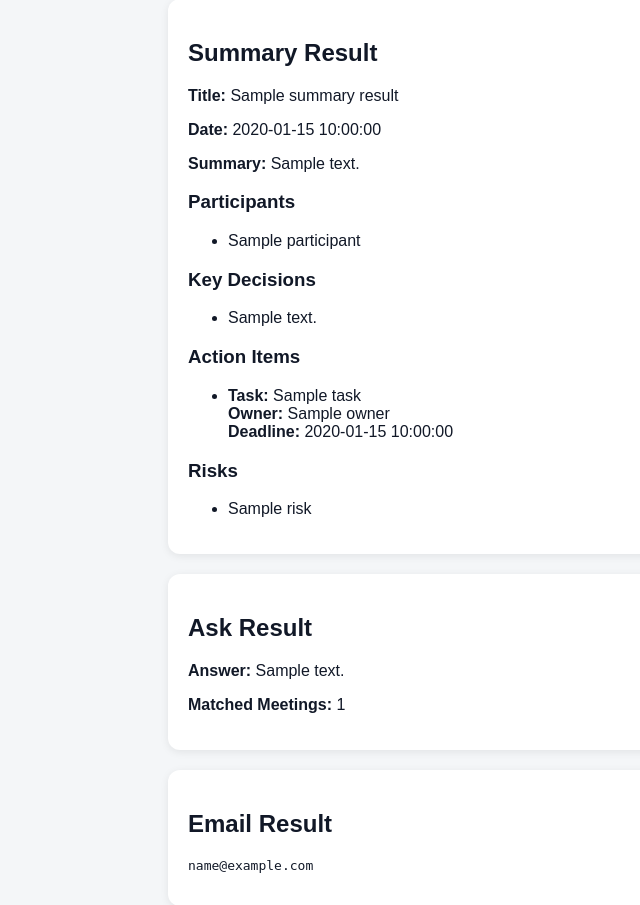
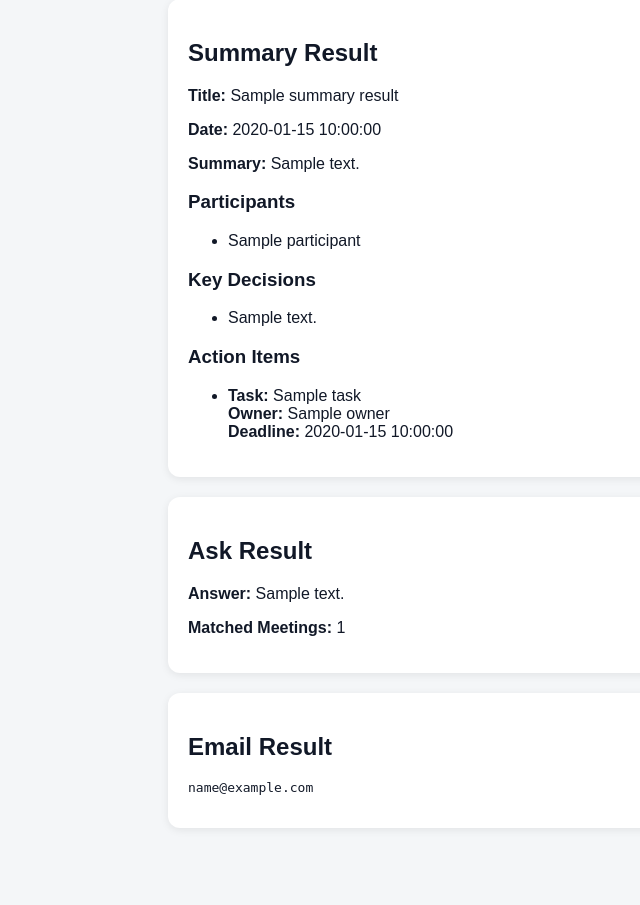
Before and after one commit to CosmicSymphony/ai-meeting-assistant, a FastAPI app: template app/templates/index.html in a window 1280 px wide. Shown: the part 910-1815 px from the top of the page, without its empty margins (22-662 px from the left). After the commit the page ends 1741 px from the top, so only its background shows below. Run offline with FastAPI, Linux system fonts and the light colour scheme; the template is opened without the code that fills it: most values are stand-ins (such as "Sample title", 1, 10 or a date in 2020).

Commit message:
remove Risks section from summary result page
Co-Authored-By: Claude Sonnet 4.6 <noreply@anthropic.com>

```diff
--- a/app/templates/index.html
+++ b/app/templates/index.html
@@ -103,16 +103,6 @@
                     <p>No action items found.</p>
                 {% endif %}
 
-                <h3>Risks</h3>
-                {% if summary_result.risks %}
-                    <ul>
-                        {% for risk in summary_result.risks %}
-                            <li>{{ risk }}</li>
-                        {% endfor %}
-                    </ul>
-                {% else %}
-                    <p>No risks found.</p>
-                {% endif %}
             {% endif %}
         </section>
         {% endif %}
```
